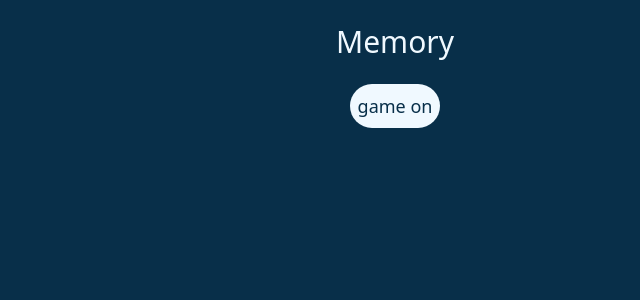
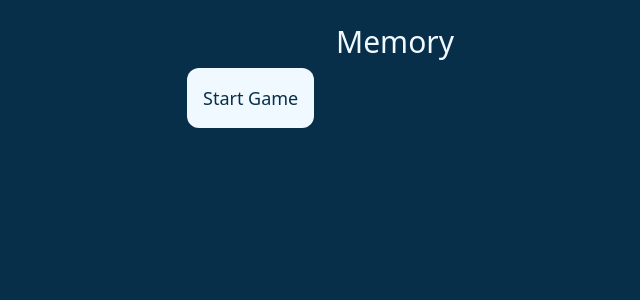
Before and after one commit to Devp-sriram/react-memory-game, a React (Vite) app: page / in a window 1280 px wide. Shown: the top 300 px of the page, without its empty margins (245-885 px from the left). Built offline with nearby package versions, Linux system fonts and the light colour scheme.

Commit message:
boilerplate code compled

```diff
--- /dev/null
+++ b/components/Form.tsx
@@ -0,0 +1,15 @@
+import RegularButton from './RegularButton'
+
+export interface ComponentProp{
+  handleSubmit : ()=> void
+}
+
+export default function Form({handleSubmit}:ComponentProp) {
+  return (
+    <form className='flex flex-col gap-2 bg-light text-dark rounded-xl' >
+      <RegularButton handleClick={handleSubmit}>
+        Start Game
+      </RegularButton>
+    </form>
+  )
+}
--- /dev/null
+++ b/components/MemoryCard.tsx
@@ -0,0 +1,19 @@
+import {ComponentProp} from './RegularButton'
+
+export default function MemoryCard({handleClick}:ComponentProp){
+
+  const emojiArr = ['🐶', '🐷', '🐙', '🐛', '🐵', '🐶', '🐷', '🐙', '🐛', '🐵']
+
+  const emojiLi = emojiArr.map((emoji,index)=>{
+      return <li key={index} className='list-none'>
+              <button
+                onClick={handleClick}
+                className='bg-light text-dark border-e-black border-2 rounded-xl cursor-pointer'
+              >
+                  {emoji}
+              </button>
+            </li>
+  })
+
+  return <ul className='w-full grid grid-cols-5 gap-2'>{emojiLi}</ul>
+}
--- a/components/RegularButton.tsx
+++ b/components/RegularButton.tsx
@@ -1,12 +1,16 @@
-import React from 'react'
+import {PropsWithChildren} from 'react'
 
-export default function RegularButton({ Children ,  handleClick}) {
+export interface ComponentProp{
+  handleClick : ()=> void
+}
+
+export default function RegularButton({ children ,  handleClick} : PropsWithChildren<ComponentProp>) {
   return (
     <button
       onClick={handleClick}
       className = 'bg-light m-2 p-2 rounded-full text-lg text-dark'
     >
-        {Children}
+        {children}
     </button>
   )
 }
--- a/src/App.tsx
+++ b/src/App.tsx
@@ -1,5 +1,7 @@
 import './App.css'
 import { useState } from 'react'
+import Form from '../components/Form.tsx'
+import MemoryCard from '../components/MemoryCard.tsx'
 
 
 export default function App() {
@@ -7,8 +9,7 @@ export default function App() {
 const [isGameOn,setIsGameOn] = useState(false)
 
 
-  function startGame(e : any){
-    e.preventDefault();
+  function startGame(){
     setIsGameOn(true)
   }
 
@@ -19,20 +20,12 @@ const [isGameOn,setIsGameOn] = useState(false)
   return (
     <>
     <main className ='bg-dark p-4 flex justify-center items-start h-screen w-screen'>
-        <div className='flex flex-col justify-center items-center'>
+        <div className=' w-1/3 flex flex-col justify-center items-center'>
 
             <h1 className='text-3xl p-2 bold text-light'>Memory</h1>
-            <div className='p-2 gap-2'>
-            {!isGameOn && <button
-                      onClick = {(e)=>startGame(e)}
-                      className = 'bg-light m-2 p-2 rounded-full text-lg text-dark'
-                      >
-                      game on</button>}
-            {isGameOn && <button
-                      onClick={turnCard}
-                      className = 'bg-light m-2 p-2 rounded-full text-lg text-dark'
-                      >
-                      turn card</button>}
+            <div className='w-full flex h-1/2 text-3xl'>
+            {!isGameOn && <Form handleSubmit = {startGame}/>}
+            {isGameOn && <MemoryCard handleClick={turnCard}/>}
             </div>
         </div>
     </main>
```
